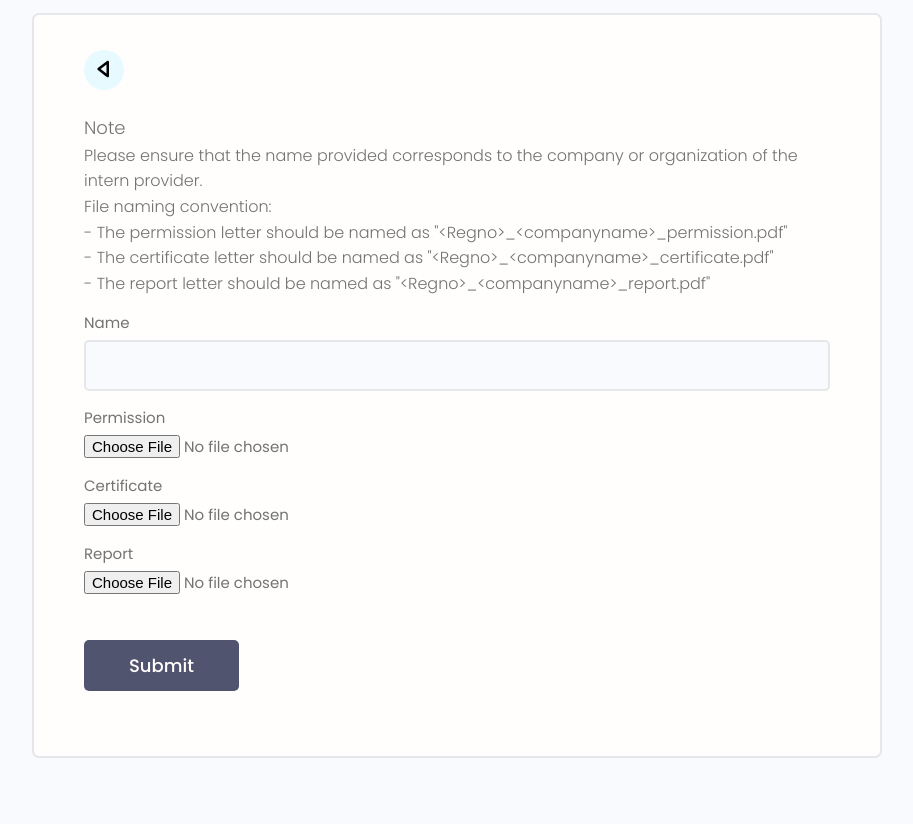
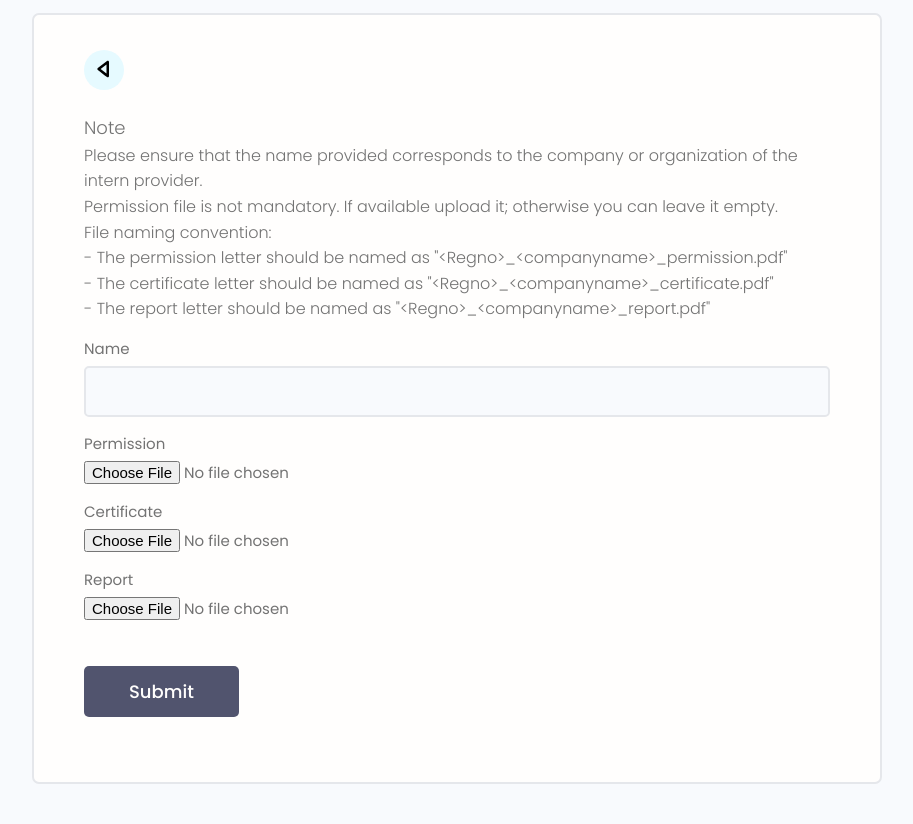
Before and after one commit to iamsachinb/InternManager, a Django app: template users/templates/users/apply.html in a window 1280 px wide. Shown: the part 186-1010 px from the top of the page, without its empty margins (183-1096 px from the left). Before the commit the page ends 944 px from the top, so only its background shows below. Run offline with Django 4.2, Linux system fonts and the light colour scheme; the template is opened without the code that fills it: values that come from a table or form of the project are taken from there, others are empty.

Commit message:
instructions-3

```diff
--- a/users/forms.py
+++ b/users/forms.py
@@ -39,13 +39,16 @@ class ProfileForm(ModelForm):
 class InternForm(ModelForm):
     class Meta:
         model = Intern
-        fields = ['name', 'permission',  'certificate', 'report']
+        fields = ['name', 'permission', 'certificate', 'report']
 
     def __init__(self, *args, **kwargs):
         super(InternForm, self).__init__(*args, **kwargs)
 
-        # self.fields['title'].widget.attrs.update({'class':'input', 'placeholder':'Add title'})
-        # self.fields['title'].widget.attrs.update({'class':'input', 'placeholder':'Add title'})
-
-        for name,field in self.fields.items():
-            field.widget.attrs.update({'class':'input', 'required': 'true'})
+        # Update widget attributes for all fields
+        for name, field in self.fields.items():
+            # Set required attribute to True for all fields except 'permission'
+            if name != 'permission':
+                field.widget.attrs.update({'class': 'input', 'required': 'true'})
+            else:
+                # For 'permission' field, do not set required attribute
+                field.widget.attrs.update({'class': 'input'})
--- a/users/templates/users/apply.html
+++ b/users/templates/users/apply.html
@@ -23,6 +23,7 @@
 
             <h6>Note</h6>
             <p>Please ensure that the name provided corresponds to the company or organization of the intern provider.</p>
+            <p>Permission file is not mandatory. If available upload it; otherwise you can leave it empty.</p>
             <p>File naming convention:
                 <br>- The permission letter should be named as "&lt;Regno&gt;_&lt;companyname&gt;_permission.pdf"
                 <br>- The certificate letter should be named as "&lt;Regno&gt;_&lt;companyname&gt;_certificate.pdf"
```
